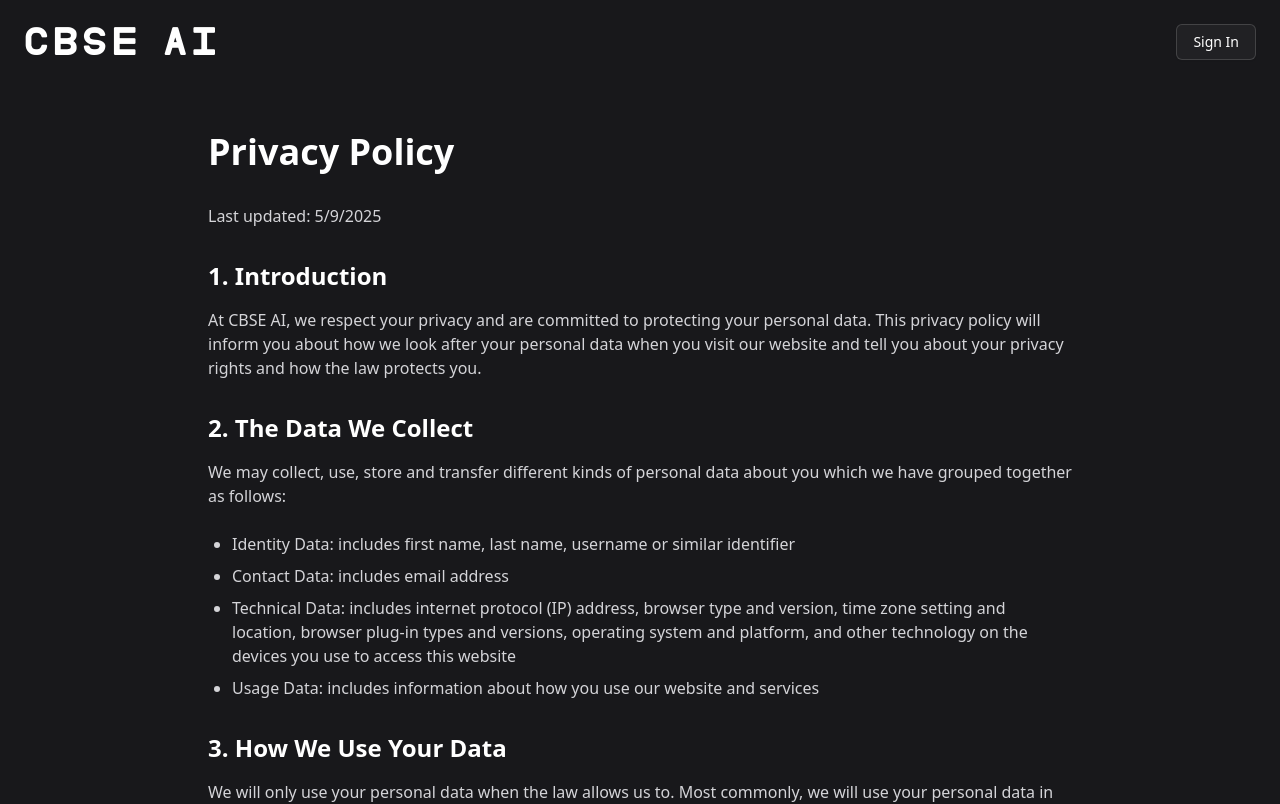
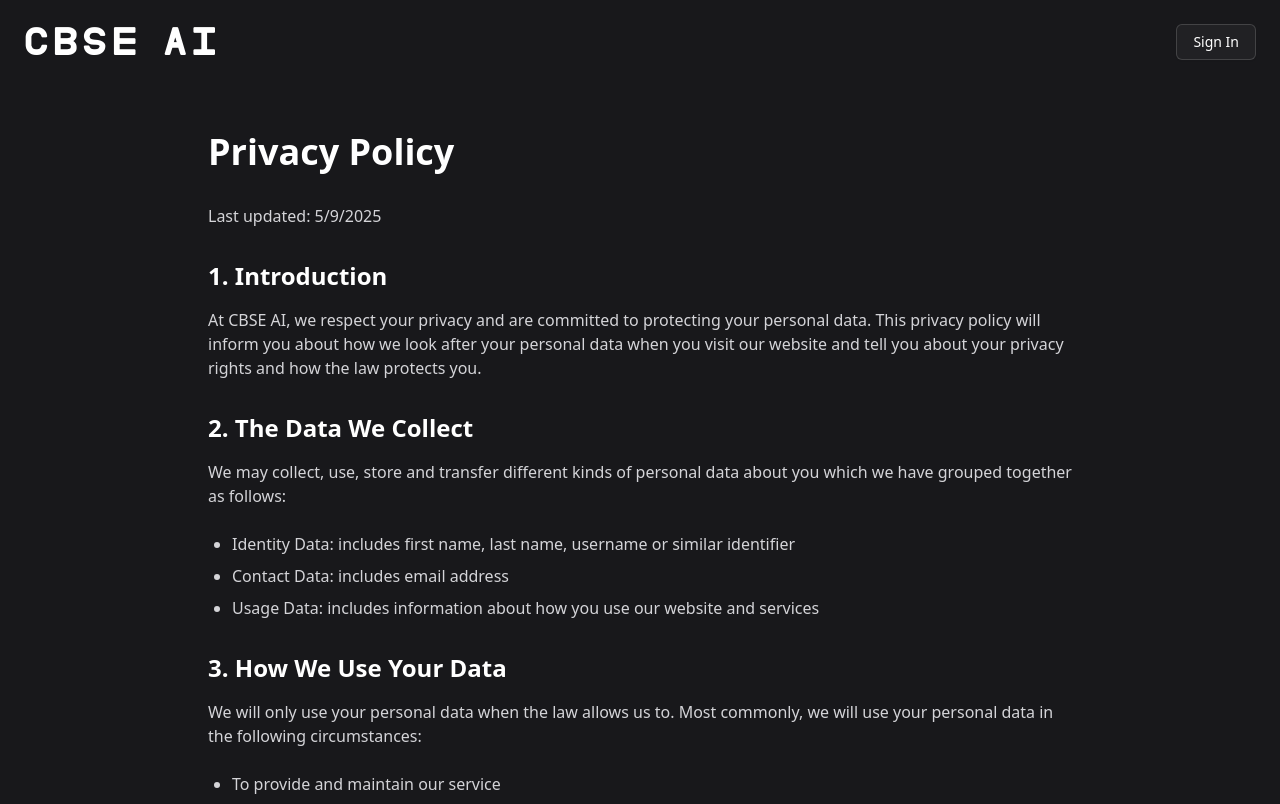
Before and after one commit to arjav0703/ai-chatbot, a Next.js app: page /privacy in a window 1280 px wide. Shown: the top 804 px of the page. Built offline with nearby package versions, Linux system fonts and the light colour scheme.

Commit message:
update pricacy policy and add disclaimer

```diff
--- a/app/about/page.tsx
+++ b/app/about/page.tsx
@@ -56,6 +56,10 @@
             Ready to enhance your learning experience? Sign up now and start
             exploring the power of AI-assisted education.
           </p>
+          <p>
+            <strong>NOTE:</strong>CBSE AI is not at all related to CBSE (Central
+            Board of Secondary Education).
+          </p>
 
           <div className="mt-8">
             <Link href="/login">
--- a/app/privacy/page.tsx
+++ b/app/privacy/page.tsx
@@ -39,12 +39,7 @@
               identifier
             </li>
             <li className="mb-2">Contact Data: includes email address</li>
-            <li className="mb-2">
-              Technical Data: includes internet protocol (IP) address, browser
-              type and version, time zone setting and location, browser plug-in
-              types and versions, operating system and platform, and other
-              technology on the devices you use to access this website
-            </li>
+
             <li className="mb-2">
               Usage Data: includes information about how you use our website and
               services
```
